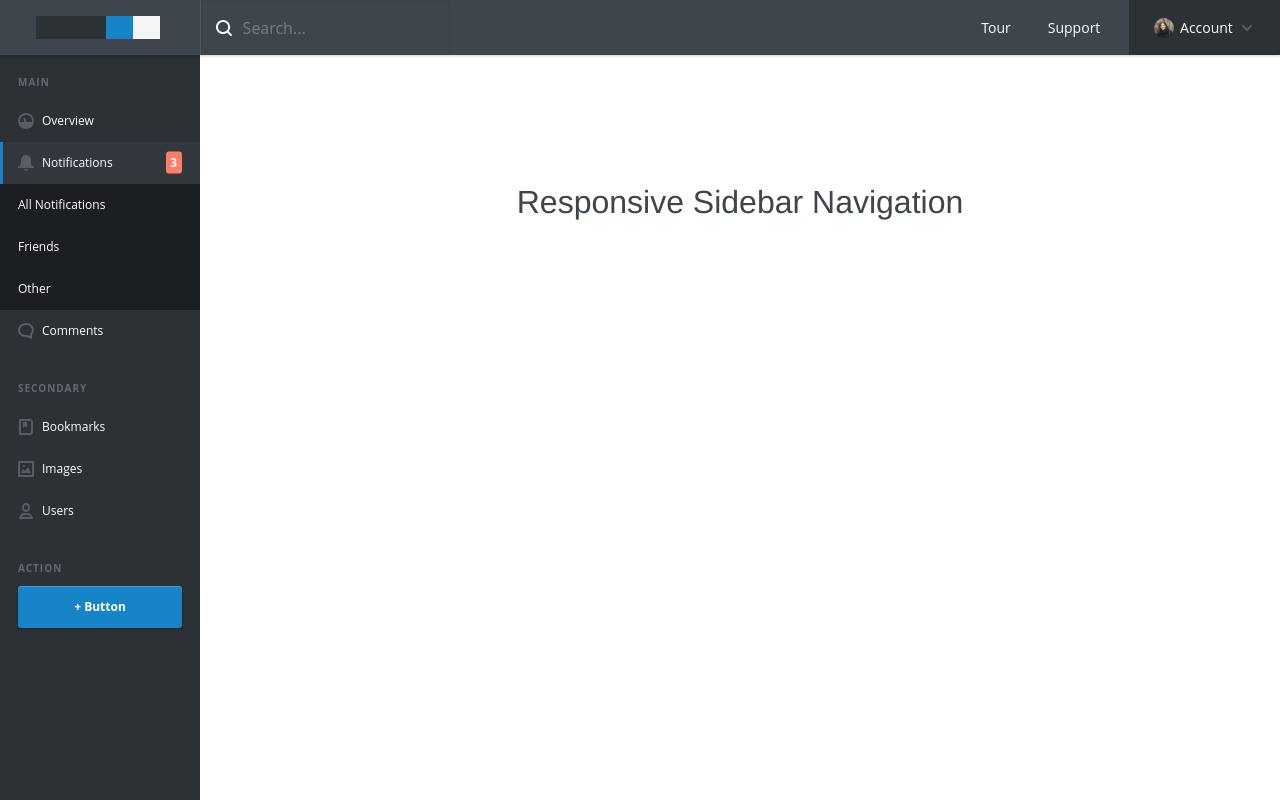
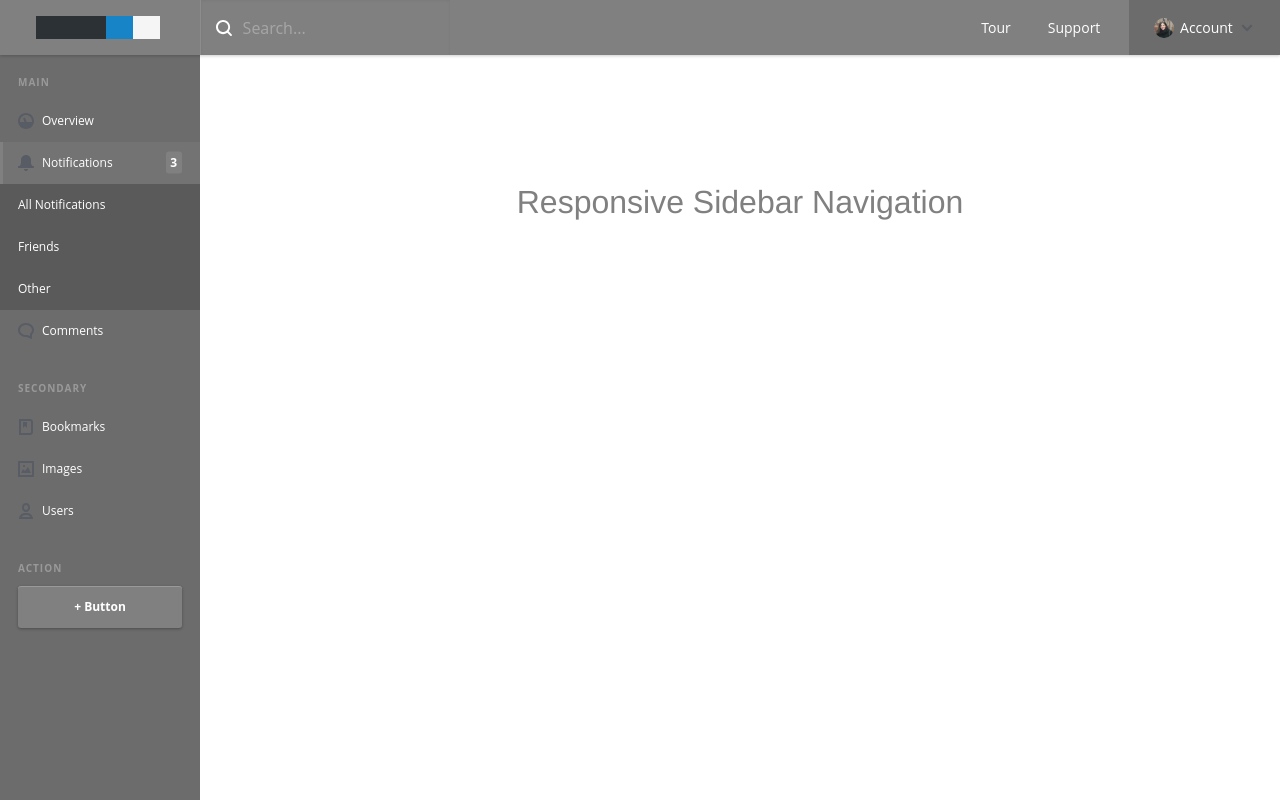
Before and after one commit to Bferreira5/HMS-Intranet, a PHP site: page / in a window 1280 px wide. Run offline with PHP 8.4, Linux system fonts and the light colour scheme.

Commit message:
Prep for Wireframe

```diff
--- a/css/style.css
+++ b/css/style.css
@@ -232,7 +232,7 @@ Header
   left: 0;
   height: 45px;
   width: 100%;
-  background: #3e454c;
+  background: grey;
   box-shadow: 0 1px 3px rgba(0, 0, 0, 0.2);
   -webkit-font-smoothing: antialiased;
   -moz-osx-font-smoothing: grayscale; }
@@ -273,7 +273,7 @@ Header
     display: inline-block;
     height: 3px;
     width: 24px;
-    background: #ffffff; }
+    background: white; }
   .cd-nav-trigger span {
     /* line in the center */
     position: absolute;
@@ -384,17 +384,17 @@ Header
         border: none;
         padding-left: 2.6em;
         border-radius: 0;
-        background-color: #3e454c;
-        border-left: 1px solid #51585e;
-        color: #ffffff; }
+        background-color: grey;
+        border-left: 1px solid #8d8d8d;
+        color: white; }
         .cd-search input::-webkit-input-placeholder {
-          color: #787d82; }
+          color: #a6a6a6; }
         .cd-search input::-moz-placeholder {
-          color: #787d82; }
+          color: #a6a6a6; }
         .cd-search input:-moz-placeholder {
-          color: #787d82; }
+          color: #a6a6a6; }
         .cd-search input:-ms-input-placeholder {
-          color: #787d82; } }
+          color: #a6a6a6; } }
 
 /* --------------------------------
 
@@ -436,7 +436,7 @@ Top Navigation
     .cd-top-nav a {
       display: block;
       font-size: 1.4rem;
-      color: #ffffff; }
+      color: white; }
     .cd-top-nav > li {
       display: inline-block;
       margin-right: 1em;
@@ -449,7 +449,7 @@ Top Navigation
       display: block; } }
 @media only screen and (min-width: 1170px) {
   .cd-top-nav li:not(.has-children) a:hover {
-    color: #1784c7; } }
+    color: grey; } }
 
 /* --------------------------------
 
@@ -463,7 +463,7 @@ Sidebar
   top: 0;
   width: 100%;
   padding: 45px 0 0;
-  background-color: #2c3136;
+  background-color: #6c6c6c;
   visibility: hidden;
   opacity: 0;
   max-height: 100vh;
@@ -493,18 +493,18 @@ Sidebar
   .cd-side-nav .cd-label {
     text-transform: uppercase;
     font-weight: bold;
-    color: #656a70;
+    color: #999999;
     font-size: 1rem;
     letter-spacing: .1em; }
   .cd-side-nav a {
     position: relative;
-    color: #ffffff;
+    color: white;
     font-size: 1.4rem; }
   .cd-side-nav ul.cd-top-nav > li:last-of-type > a {
     border-bottom: none; }
   .cd-side-nav > ul > li > a {
     padding-left: calc(5% + 24px);
-    border-bottom: 1px solid #373d44; }
+    border-bottom: 1px solid #787878; }
     .cd-side-nav > ul > li > a::before {
       /* icon before item name */
       position: absolute;
@@ -544,9 +544,9 @@ Sidebar
     transform: translateY(-50%);
     right: calc(5% + 16px + 0.4em);
     padding: 0.2em 0.4em;
-    background-color: #ff7e66;
+    background-color: grey;
     border-radius: .25em;
-    color: #ffffff;
+    color: white;
     font-weight: bold;
     font-size: 1.2rem;
     text-align: center; }
@@ -554,12 +554,12 @@ Sidebar
     display: block;
     margin: 0 5%;
     padding: 1em 0;
-    background-color: #1784c7;
+    background-color: grey;
     border-radius: .25em;
     border: none;
     box-shadow: 0 1px 3px rgba(0, 0, 0, 0.3), inset 0 1px 0 rgba(255, 255, 255, 0.2);
     text-align: center;
-    color: #ffffff;
+    color: white;
     font-weight: bold; }
     .cd-side-nav .action-btn a::before {
       display: none; }
@@ -602,8 +602,8 @@ Sidebar
           top: 2.4em; }
       .cd-side-nav .active > a {
         /* current page */
-        box-shadow: inset 3px 0 0 #1784c7;
-        background-color: #33383e; }
+        box-shadow: inset 3px 0 0 grey;
+        background-color: #737373; }
       .cd-side-nav .action-btn a {
         margin: 1em 10% 0; }
       .cd-side-nav .count {
@@ -627,7 +627,7 @@ Sidebar
       .cd-side-nav > ul {
         padding: 0.6em 0; }
       .cd-side-nav > ul > li:not(.action-btn):hover > a {
-        background-color: #33383e; }
+        background-color: #737373; }
       .cd-side-nav > ul > li > a {
         padding: 1em 1em 1em 42px;
         text-align: left;
@@ -649,10 +649,10 @@ Sidebar
         .cd-side-nav .action-btn a {
           margin: 0 18px; }
           .no-touch .cd-side-nav .action-btn a:hover {
-            background-color: #1a93de; }
+            background-color: #8d8d8d; }
       .cd-side-nav .count {
         /* reset style */
-        color: #ffffff;
+        color: white;
         height: auto;
         width: auto;
         border-radius: .25em;
@@ -672,7 +672,7 @@ Sidebar
   position: relative;
   width: 100%;
   display: none;
-  background-color: #1c1f22; }
+  background-color: #5a5a5a; }
 .has-children > a::after {
   /* arrow icon */
   position: absolute;
@@ -711,15 +711,15 @@ Sidebar
       border: none;
       padding: 1em; }
       .no-touch .has-children ul a:hover {
-        color: #1784c7; }
+        color: grey; }
     .has-children > a::after {
       display: none; }
     .cd-side-nav .has-children.selected > a {
       /* focus state -> show sub pages */
-      background-color: #33383e; }
+      background-color: #737373; }
     .cd-top-nav .has-children {
       position: relative;
-      background-color: #2c3136; }
+      background-color: #6c6c6c; }
       .cd-top-nav .has-children > a {
         height: 100%;
         padding: 0 calc(1.8em + 22px) 0 calc(1.8em + 26px) !important;
@@ -728,7 +728,7 @@ Sidebar
           display: block;
           right: 1.8em; }
       .cd-top-nav .has-children ul {
-        background-color: #1c1f22;
+        background-color: #5a5a5a;
         width: 200px;
         top: 100%;
         right: 0;
@@ -769,8 +769,8 @@ html {
 body {
   font-size: 1.6rem;
   font-family: "Open Sans", sans-serif;
-  color: #3e454c;
-  background-color: #ffffff;
+  color: grey;
+  background-color: white;
   margin: 0;
   padding: 0; }
   body::after {
@@ -779,7 +779,7 @@ body {
     display: table; }
 
 a {
-  color: #1784c7;
+  color: grey;
   text-decoration: none; }
 
 input {
--- a/scss/_component/_component.scss
+++ b/scss/_component/_component.scss
@@ -1,4 +1,5 @@
 @import "variables";
 @import "layout";
 @import "mixins";
+@import "main";
 @import "nav";
--- a/scss/_component/_nav.scss
+++ b/scss/_component/_nav.scss
@@ -1,58 +1,3 @@
-
-/* --------------------------------
-
-Main Page Content
-
--------------------------------- */
-
-.cd-main-content {
-
-	.content-wrapper {
-		padding: $header-height-S 5% 3em;
-
-		h1 {
-			text-align: center;
-			padding: 3em 0;
-			font-size: 2rem;
-		}
-	}
-
-	&::before {
-		/* never visible - used to check MQ in jQuery */
-		display: none;
-		content: 'mobile';
-	}
-
-	@include MQ(M) {
-
-		.content-wrapper {
-			margin-left: $sidebar-width-M;
-			padding-top: $header-height-M;
-
-			h1 {
-				padding: 4em 0;
-				font-size: 3.2rem;
-				font-weight: 300;
-			}
-		}
-
-		&::before {
-			content: 'tablet';
-		}
-	}
-
-	@include MQ(L) {
-
-		.content-wrapper {
-			margin-left: $sidebar-width-L;
-		}
-
-		&::before {
-			content: 'desktop';
-		}
-	}
-}
-
 /* --------------------------------
 
 Header
--- a/scss/_component/_variables.scss
+++ b/scss/_component/_variables.scss
@@ -1,9 +1,9 @@
 // colors
 
-$color-1: #3e454c; // Mako
-$color-2: #1784c7; // Denim
-$color-3: #ffffff; // White
-$color-4: #ff7e66; // Salmon
+$color-1: grey; // Mako
+$color-2: grey; // Denim
+$color-3: white; // White
+$color-4: grey; // Salmon
 
 
 // fonts
```
Also changed, not shown: js/min/main-min.js (added, +1 -0 lines), scss/_component/main.scss (added, +54 -0 lines), 1 other file.
